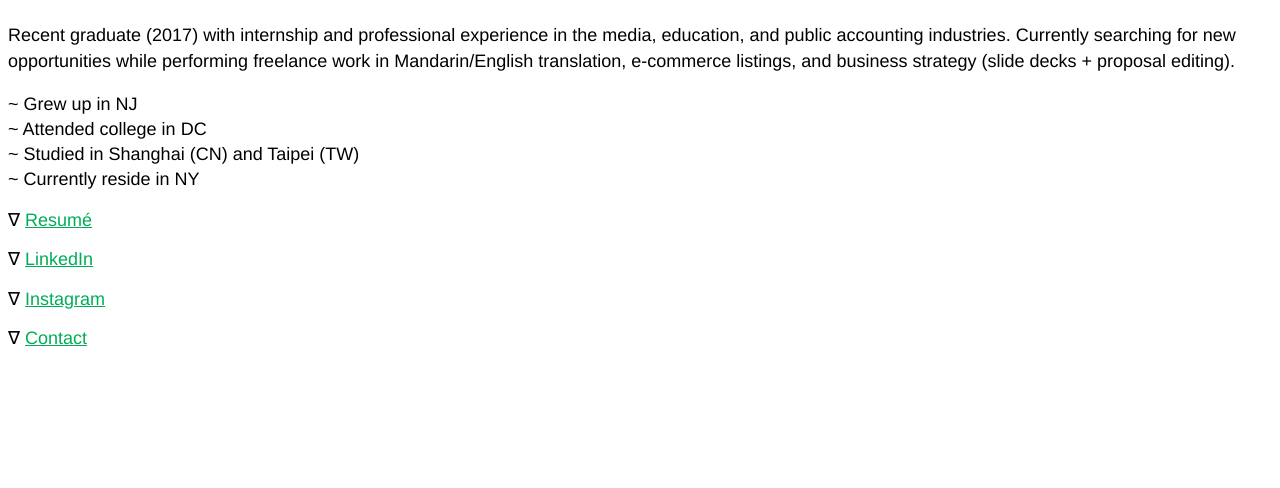
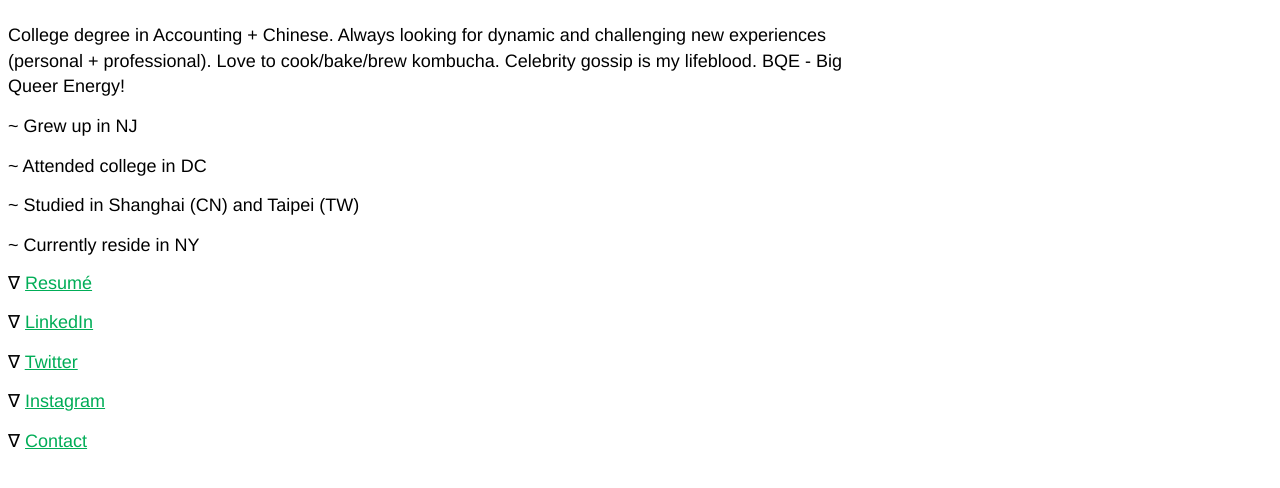
Before and after one commit to jasontraum/jasontraum.github.io, a plain HTML site: page index.html in a window 1280 px wide. Shown: the part 96-584 px from the top of the page. Drawn offline with Linux system fonts and the light colour scheme.

Commit message:
Update index.html

```diff
--- a/index.html
+++ b/index.html
@@ -2,18 +2,19 @@
 	<head>
 		<title>Jason Traum</title>
 		<meta name="viewport" content="width=device-width, initial-scale=1" />
-		<meta name="keywords" content="Jason, Traum, Chinese, Taipei, Shanghai, accounting, media, education, NY, new york, mandarin, translation, DC, LinkedIn, Twitter, e-commerce"
+		<meta  name="Description"   content="I'm Jason Traum. I am based in New York and this is my personal website.">
+		<meta name="keywords" content="Chinese, Taipei, Shanghai, accounting, media, education, NY, new york, mandarin, translation, DC, LinkedIn, Twitter, e-commerce"
 	</head>
 
 	<body>
 		<h1 style= "font-family: Benton Sans, Helvetica Neue, helvetica, arial, sans-serif; font-size: 38px; font-style: italic; color: #00cc66; "> <br> <b>Jason Traum</b> </br> </h1>
 
-	<p style= "font-family: Benton Sans, Helvetica Neue, helvetica, arial, sans-serif; font-size: 18px; font-weight:300; font-style: normal; line-height: 1.4; margin-top: 20px; margin-bottom: 0px;"> Recent graduate (2017) with internship and professional experience in the media, education, and public accounting industries. Currently searching for new opportunities while performing freelance work in Mandarin/English translation, e-commerce listings, and business strategy (slide decks + proposal editing).
+	<p style= "font-family: Benton Sans, Helvetica Neue, helvetica, arial, sans-serif; font-size: 18px; font-weight:300; font-style: normal; line-height: 1.4; margin-top: 20px; margin-bottom: 0px; margin-right: 400px; margin-left: 0px; "> College degree in Accounting + Chinese. Always looking for dynamic and challenging new experiences (personal + professional). Love to cook/bake/brew kombucha. Celebrity gossip is my lifeblood. BQE - Big Queer Energy!
   	</p>
 
-		<p style= "font-family: Benton Sans, Helvetica Neue, helvetica, arial, sans-serif; font-size: 18px; font-weight:300; font-style: normal; line-height: 1.4; "> ~ Grew up in NJ <br/> ~ Attended college in DC <br/> ~ Studied in Shanghai (CN) and Taipei (TW) <br/> ~ Currently reside in NY </p>
+		<p style= "font-family: Benton Sans, Helvetica Neue, helvetica, arial, sans-serif; font-size: 18px; font-weight:300; font-style: normal; line-height: 1.1; "> ~ Grew up in NJ <br/> <br/> ~ Attended college in DC <br/> <br/> ~ Studied in Shanghai (CN) and Taipei (TW) <br/> <br/> ~ Currently reside in NY </p>
 
-		<p style= "font-family: Benton Sans, Helvetica Neue, helvetica, arial, sans-serif; font-size: 18px; font-weight: 300; font-style: normal; line-height: 1.1; "> &#8711 <a href="https://jasontraum.github.io/resume.pdf">Resum&eacute; </a> <br/> <br/> &#8711 <a href="https://linkedin.com/in/jasontraum">LinkedIn</a> <br/> <br/> &#8711 <a href="https://instagram.com/jasontraum">Instagram</a> <br/> <br/> &#8711 <a href="mailto:jrtraum@gmail.com">Contact</a> </p>
+		<p style= "font-family: Benton Sans, Helvetica Neue, helvetica, arial, sans-serif; font-size: 18px; font-weight: 300; font-style: normal; line-height: 1.1; "> &#8711 <a href="https://jasontraum.github.io/resume.pdf">Resum&eacute; </a> <br/> <br/> &#8711 <a href="https://linkedin.com/in/jasontraum">LinkedIn</a> <br/> <br/> &#8711 <a href="https://twitter.com/jasontraum">Twitter</a> <br/> <br/> &#8711 <a href="https://instagram.com/jasontraum">Instagram</a> <br/> <br/> &#8711 <a href="mailto:jrtraum@gmail.com">Contact</a> </p>
 	</body>
 
 	<style>
```
